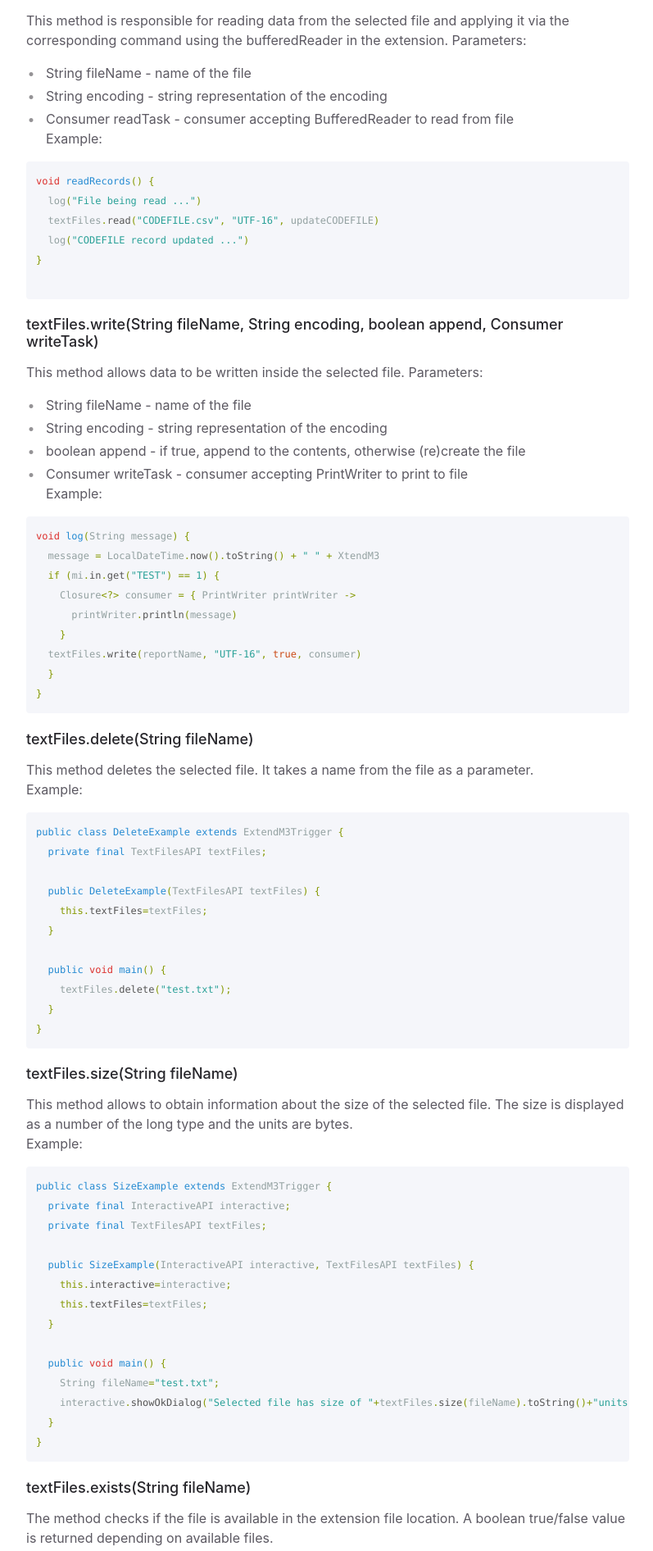
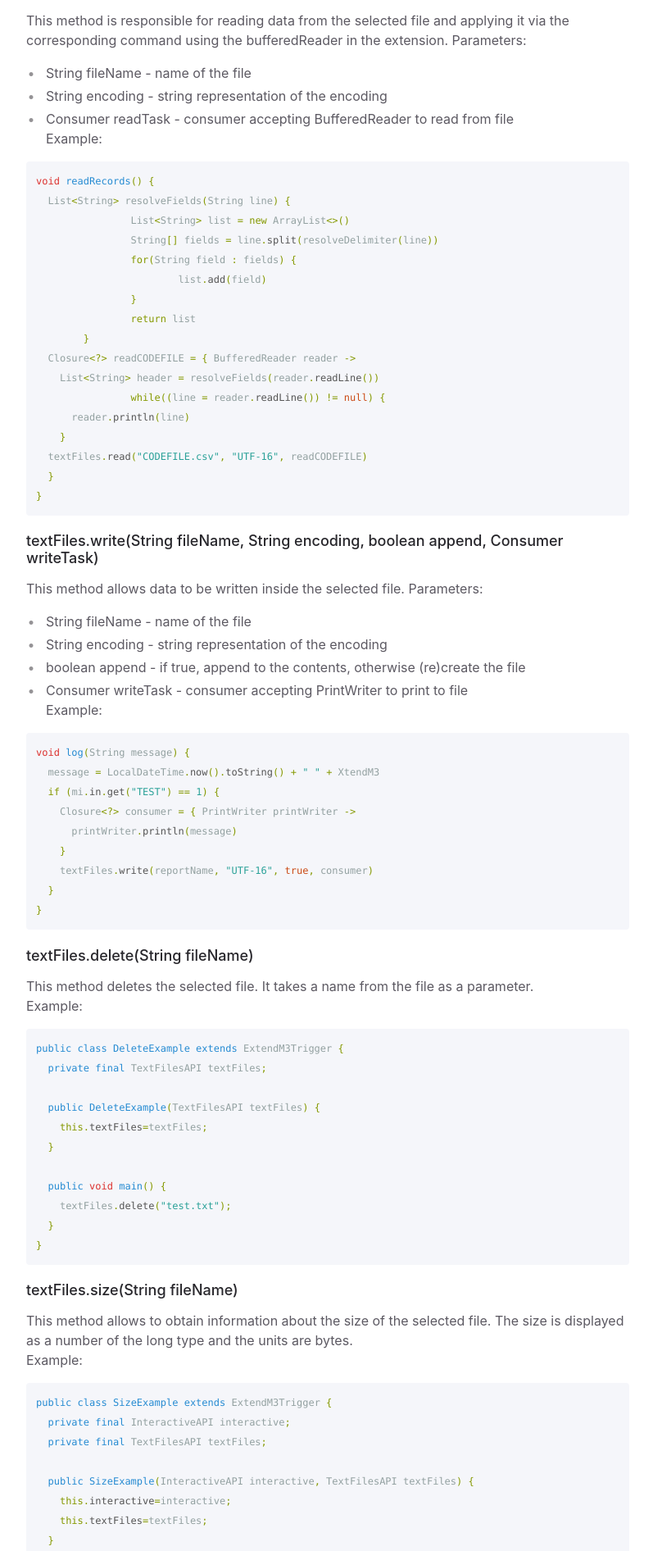
Before and after one commit to infor-cloud/xtendm3, a Jekyll site: the page built from docs/documentation/api-specification/textfiles-api.md, in a window 1280 px wide. Shown: the part 1314-3206 px from the top of the page at 82% size, without its empty margins (372-1169 px from the left). Built offline with Jekyll 4.4.1, drawn with Linux system fonts in a browser that asks for light colours; some of the changed text lies outside the part shown.

Commit message:
Read example and indentation

````diff
--- a/docs/documentation/api-specification/textfiles-api.md
+++ b/docs/documentation/api-specification/textfiles-api.md
@@ -55,11 +55,22 @@ Example:
 
 ```groovy
 void readRecords() {
-  log("File being read ...")
-  textFiles.read("CODEFILE.csv", "UTF-16", updateCODEFILE)
-  log("CODEFILE record updated ...")
+  List<String> resolveFields(String line) {
+		List<String> list = new ArrayList<>()
+		String[] fields = line.split(resolveDelimiter(line))
+		for(String field : fields) {
+			list.add(field)
+		}
+		return list
+	}
+  Closure<?> readCODEFILE = { BufferedReader reader ->
+    List<String> header = resolveFields(reader.readLine())
+		while((line = reader.readLine()) != null) {
+      reader.println(line)
+    }
+  textFiles.read("CODEFILE.csv", "UTF-16", readCODEFILE)
+  }
 }
-
 ```
 
 ### textFiles.write(String fileName, String encoding, boolean append, Consumer<PrintWriter> writeTask)
@@ -78,7 +89,7 @@ void log(String message) {
     Closure<?> consumer = { PrintWriter printWriter ->
       printWriter.println(message)
     }
-  textFiles.write(reportName, "UTF-16", true, consumer)
+    textFiles.write(reportName, "UTF-16", true, consumer)
   }
 }
 ```
````
